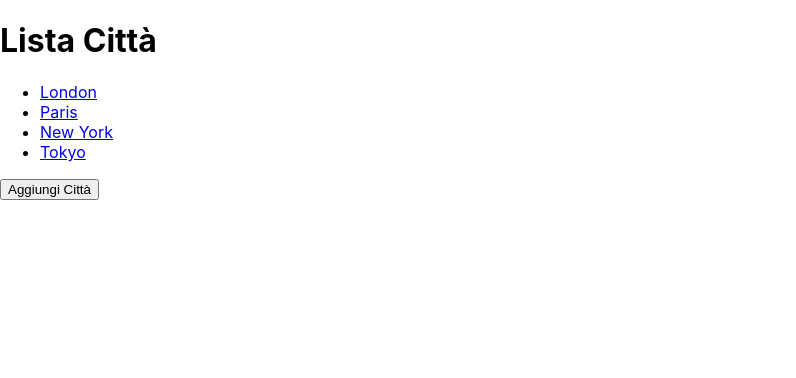
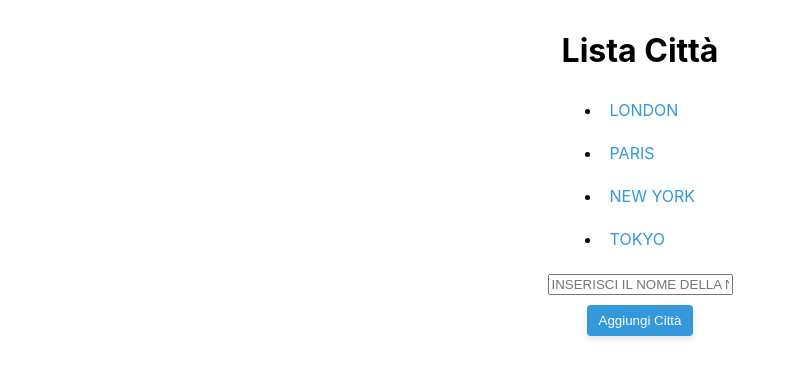
Before and after one commit to dinasaura/meteo-react-app, a React (Create React App) app: page / in a window 1280 px wide. Shown: the top 378 px of the page, without its empty margins (0-796 px from the left). Built offline with nearby package versions, Linux system fonts and the light colour scheme.

Commit message:
added components

```diff
--- a/src/App.js
+++ b/src/App.js
@@ -1,37 +1,22 @@
-import React from 'react';
-import axios from 'axios';
+// App.js
+import React, { useState } from 'react';
 import { BrowserRouter as Router, Routes, Route } from 'react-router-dom';
 import Home from './components/Home';
 import CityDetails from './components/CityDetails';
 import { v4 as uuidv4 } from 'uuid';
 
 const App = () => {
-  const [cities, setCities] = React.useState([
-    { id: uuidv4(), name: 'London' },
-    { id: uuidv4(), name: 'Paris' },
-    { id: uuidv4(), name: 'New York' },
-    { id: uuidv4(), name: 'Tokyo' },
+  const [cities, setCities] = useState([
+    { id: uuidv4(), name: 'London', details: {  } },
+    { id: uuidv4(), name: 'Paris', details: { } },
+    { id: uuidv4(), name: 'New York', details: { } },
+    { id: uuidv4(), name: 'Tokyo', details: { } },
   ]);
 
-  const handleCityClick = (cityName, cityDetails) => {
-    setCities(prevCities =>
-      prevCities.map(city =>
-        city.name === cityName ? { ...city, details: cityDetails } : city
-      )
-    );
-  };
-
-  const handleAddCity = async () => {
-    const newCityName = prompt('Inserisci il nome della nuova città:');
-    if (newCityName) {
-      try {
-        const response = await axios.get(`http://localhost:3001/api/weather/${newCityName}`);
-        const cityData = response.data;
-        const newCity = { id: uuidv4(), name: newCityName, details: cityData };
-        setCities(prevCities => [...prevCities, newCity]);
-      } catch (error) {
-        console.error(`Errore nella chiamata API per ${newCityName}:`, error);
-      }
+  const handleCityClick = async (cityName) => {
+    try {
+    } catch (error) {
+      console.error(`Errore nella chiamata API per ${cityName}:`, error);
     }
   };
 
@@ -40,7 +25,7 @@
       <Routes>
         <Route
           path="/"
-          element={<Home cities={cities} onCityClick={handleCityClick} onAddCity={handleAddCity} />}
+          element={<Home cities={cities} onCityClick={handleCityClick} setCities={setCities}/>}
         />
         <Route path="/details/:cityName" element={<CityDetails />} />
       </Routes>
--- a/src/components/CityDetails.js
+++ b/src/components/CityDetails.js
@@ -1,44 +1,106 @@
-import React from 'react';
-import { useState, useEffect } from 'react';
-import { useParams, Link, useNavigate } from 'react-router-dom';
-import axios from 'axios';
+import React, { useState, useEffect } from "react";
+import { useParams, Link, useNavigate } from "react-router-dom";
+import axios from "axios";
+import styles from "./CityDetails.module.css";
 
 const CityDetails = () => {
   const { cityName } = useParams();
-  const [cityDetails, setCityDetails] = useState(null);
+  const [details, setDetails] = useState(null);
+  const [threeDayForecast, setThreeDayForecast] = useState(null);
+  const [showThreeDayForecast, setShowThreeDayForecast] = useState(false);
   const navigate = useNavigate();
 
   useEffect(() => {
-    console.log('Making API request for city:', cityName);
+    const fetchData = async () => {
+      try {
+        const response = await axios.get(
+          `http://localhost:3001/api/weather/${cityName}`
+        );
 
-    axios.get(`http://localhost:3001/api/weather/${cityName}`)
-      .then(response => {
-        console.log('API response:', response.data);
+        console.log('Dati API:', response.data);
+        const cityData = response.data;
+        setDetails(cityData);
 
-        const cityData = response.data;
-        setCityDetails(cityData);
-      })
-      .catch(error => {
-        console.error('Errore nella chiamata API:', error);
-        // Puoi navigare indietro alla lista delle città in caso di errore
-        navigate('/');
-      });
+        // previsioni tre giorni
+        const forecastResponse = await axios.get(
+          `https://api.weatherapi.com/v1/forecast.json?key=14a83ea940ef4d45b5b103446240401&q=${cityName}&days=3&aqi=no&alerts=yes`
+        );
+        const forecastData = forecastResponse.data;
+        setThreeDayForecast(
+          forecastData.forecast && forecastData.forecast.forecastday
+        );
+      } catch (error) {
+        console.error("Errore nella chiamata API:", error);
+        navigate("/");
+      }
+    };
 
+    fetchData();
   }, [cityName, navigate]);
 
+  const toggleThreeDayForecast = () => {
+    setShowThreeDayForecast(!showThreeDayForecast);
+  };
+
+  const renderThreeDayForecast = () => {
+    if (!threeDayForecast) {
+      return null;
+    }
+
+    return (
+      <div className={styles.threeDayForecast}>
+        <h3>Previsioni a tre giorni</h3>
+        {threeDayForecast.map((day) => (
+          <div key={day.date} className={styles.threeDayForecastContainer}>
+            <p>{day.date}</p>
+            <p>Massima: {day.day.maxtemp_c}°C</p>
+            <p>Minima: {day.day.mintemp_c}°C</p>
+            <img src={day.day.condition.icon} alt="Weather" />
+          </div>
+        ))}
+      </div>
+    );
+  };
+
   return (
-    <div>
-      <h2>Dettagli Città</h2>
-      {cityDetails ? (
+    <div className={styles.cityDetailsContainer}>
+      {details ? (
         <>
-          <p>Nome: {cityDetails.location.name}</p>
-          <p>Regione: {cityDetails.location.region}</p>
-          <p>Paese: {cityDetails.location.country}</p>
-          <p>Latitudine: {cityDetails.location.lat}</p>
-          <p>Longitudine: {cityDetails.location.lon}</p>
-          <p>Temperatura: {cityDetails.current.temp_c}°C</p>
-          <p>Condizione: {cityDetails.current.condition.text}</p>
-          <Link to="/">Torna alla lista</Link>
+          <h2>
+            {details.location.name}, {details.location.country}
+          </h2>
+          <p>Regione: {details.location.region}</p>
+          <div className={styles.weatherIconContainer}>
+              <img src={details.current.condition.icon} alt="Weather" />
+            </div>
+          <div className={styles.detailsContainer}>
+            <div className={styles.weatherDetails}>
+              <p>Temperatura: {details.current.temp_c}°C</p>
+              <p>Condizione: {details.current.condition.text}</p>
+              <p>Latitudine: {details.location.lat}</p>
+              <p>Longitudine: {details.location.lon}</p>
+            </div>
+
+            <div className={styles.weatherDetails}>
+              <p>Pressione: {details.current.pressure_mb} mb</p>
+              <p>Umidità: {details.current.humidity}%</p>
+              <p>Velocità del vento: {details.current.wind_kph} km/h</p>
+              <p>Direzione del vento: {details.current.wind_dir}</p>
+            </div>
+          </div>
+          <p className={styles.missingData}>
+               Ora dell'ultima osservazione: {details.current.last_updated || 'Dato non disponibile'}
+              </p>
+          {showThreeDayForecast && renderThreeDayForecast()}
+          <button
+            className={styles.showMoreButton}
+            onClick={toggleThreeDayForecast}
+          >
+            {showThreeDayForecast ? "Mostra di meno" : "Mostra di più"}
+          </button>
+          <Link to="/" className={styles.returnLink}>
+            Torna alla lista
+          </Link>
         </>
       ) : (
         <p>Caricamento...</p>
@@ -47,5 +109,4 @@
   );
 };
 
-
 export default CityDetails;
--- /dev/null
+++ b/src/components/CityDetails.module.css
@@ -0,0 +1,71 @@
+.cityDetailsContainer {
+    display: flex;
+    flex-direction: column;
+    align-items: center;
+    align-content: center;
+  }
+
+  .detailsCard {
+    display: flex;
+    gap: 20px;
+    background-color: #fff;
+    padding: 16px;
+    border-radius: 8px;
+    box-shadow: var(--box-shadow);
+  }
+
+  .detailsContainer {
+    display: flex;
+    gap: 20px;
+  }
+
+  .weatherDetails {
+    flex: 1;
+    display: flex;
+    flex-direction: column;
+    gap: 10px;
+  }
+
+  .weatherDetails p {
+    margin: 0;
+    font-size: 16px;
+  }
+
+  .missingData {
+    font-size: 14px;
+    opacity: 0.7;
+  }
+
+  .returnLink {
+    color: var(--primary-color);
+    text-decoration: none;
+    margin-top: 10px;
+    display: inline-block;
+    transition: color 0.3s ease-in-out;
+  }
+
+  .returnLink:hover {
+    color: var(--hover-color);
+  }
+
+  .threeDayForecast{
+    display: flex;
+    flex-direction: column;
+  }
+
+  .threeDayForecastContainer{
+    display: flex;
+    flex-direction: row;
+    gap: 25px;
+  }
+
+  .showMoreButton {
+    background-color: #4CAF50;
+    color: white;
+    padding: 10px 20px;
+    font-size: 16px;
+    border: none;
+    border-radius: 5px;
+    cursor: pointer;
+    margin-top: 10px;
+  }
--- a/src/components/CityList.js
+++ b/src/components/CityList.js
@@ -1,13 +1,14 @@
 import React from 'react';
 import { Link } from 'react-router-dom';
+import styles from './CityList.module.css';
 
 const CityList = ({ cities, onCityClick }) => (
   <div>
     <h1>Lista Città</h1>
     <ul>
       {cities.map(city => (
-        <li key={city.id}>
-          <Link to={`/details/${city.name}`} onClick={() => onCityClick(city.name)}>
+        <li key={city.id} className={styles.linkContainer}>
+          <Link to={`/details/${city.name}`} onClick={() => onCityClick(city.name)} className={styles.linkStyle}>
             {city.name}
           </Link>
         </li>
--- /dev/null
+++ b/src/components/CityList.module.css
@@ -0,0 +1,18 @@
+.linkContainer {
+    margin-bottom: 7px;
+  }
+
+  .linkStyle {
+    display: inline-block;
+    padding: 8px;
+    color: var(--primary-color);
+    text-decoration: none;
+    transition: color 0.3s ease-in-out, box-shadow 0.3s ease-in-out;
+    border-radius: 4px;
+    text-transform: uppercase;
+  }
+
+  .linkStyle:hover {
+    color: var(--hover-color);
+    box-shadow: 0 0 5px rgba(0, 0, 0, 0.3);
+  }
--- a/src/components/Home.js
+++ b/src/components/Home.js
@@ -1,10 +1,13 @@
-import React from 'react';
-import axios from 'axios';
-import CityList from './CityList';
-import CityDetails from './CityDetails';
+import React, { useState } from "react";
+import axios from "axios";
+import CityList from "./CityList";
+import CityDetails from "./CityDetails";
+import styles from "./Home.module.css";
+import { v4 as uuidv4 } from 'uuid';
 
-const Home = ({ cities, onCityClick, onAddCity }) => {
-  const [currentCityDetails, setCurrentCityDetails] = React.useState(null);
+const Home = ({ cities, onCityClick, setCities }) => {
+  const [currentCityDetails, setCurrentCityDetails] = useState(null);
+  const [newCityName, setNewCityName] = useState("");
 
   const handleCityClick = async (cityName) => {
     try {
@@ -17,10 +20,66 @@
     }
   };
 
+  const handleAddCity = async () => {
+    const trimmedCityName = newCityName.trim();
+
+    if (trimmedCityName === '') {
+      return;
+    }
+
+
+    if (cities.some(city => {
+      console.log('datiCityName:', city.name);
+      console.log('trimmed:', trimmedCityName);
+      return city.name === trimmedCityName
+    } )) {
+      alert('Questa città esiste già.');
+      return;
+    }
+
+    try {
+      const response = await axios.get(`http://localhost:3001/api/weather/${trimmedCityName}`);
+      const cityData = response.data;
+
+      console.log('dati citta', cityData)
+
+      setCities(prevCities => {
+        if (prevCities.some(city => city.name === trimmedCityName)) {
+          alert('Questa città esiste già.');
+          return prevCities;
+        }
+
+        return [
+          ...prevCities,
+          { id: uuidv4(), name: trimmedCityName, details: cityData }
+        ];
+      });
+
+      setNewCityName("");
+    } catch (error) {
+      console.error(`Errore nella chiamata API per ${trimmedCityName}:`, error);
+    }
+  };
+
+
+
   return (
-    <div>
+    <div className={styles.homeContainer}>
       <CityList cities={cities} onCityClick={handleCityClick} />
-      <button onClick={onAddCity}>Aggiungi Città</button>
+
+      <div className={styles.inputContainer}>
+        <input
+          type="text"
+          value={newCityName}
+          onChange={(e) => setNewCityName(e.target.value.toUpperCase())}
+          className={styles.inputField}
+          placeholder="Inserisci il nome della nuova città"
+        />
+      </div>
+
+      <button className={styles.addButton} onClick={handleAddCity}>
+        Aggiungi Città
+      </button>
 
       {currentCityDetails && <CityDetails />}
     </div>
--- /dev/null
+++ b/src/components/Home.module.css
@@ -0,0 +1,31 @@
+/* src/components/Home.module.css */
+.homeContainer {
+    display: flex;
+    flex-direction: column;
+    align-items: center;
+    margin: 10px;
+  }
+
+  .addButton {
+    background-color: var(--primary-color);
+    color: white;
+    padding: 8px 12px;
+    border: none;
+    border-radius: 4px;
+    cursor: pointer;
+    box-shadow: var(--box-shadow);
+    transition: background-color 0.3s ease-in-out;
+  }
+
+  .addButton:hover {
+    background-color: var(--hover-color);
+  }
+
+
+.inputContainer {
+  margin-bottom: 10px;
+}
+
+.inputField {
+  text-transform: uppercase;
+ }
--- a/src/index.css
+++ b/src/index.css
@@ -11,3 +11,9 @@
   font-family: source-code-pro, Menlo, Monaco, Consolas, 'Courier New',
     monospace;
 }
+
+:root {
+  --primary-color: #3498db;
+  --hover-color: #2980b9;
+  --box-shadow: 0 4px 6px rgba(0, 0, 0, 0.1);
+}
```
